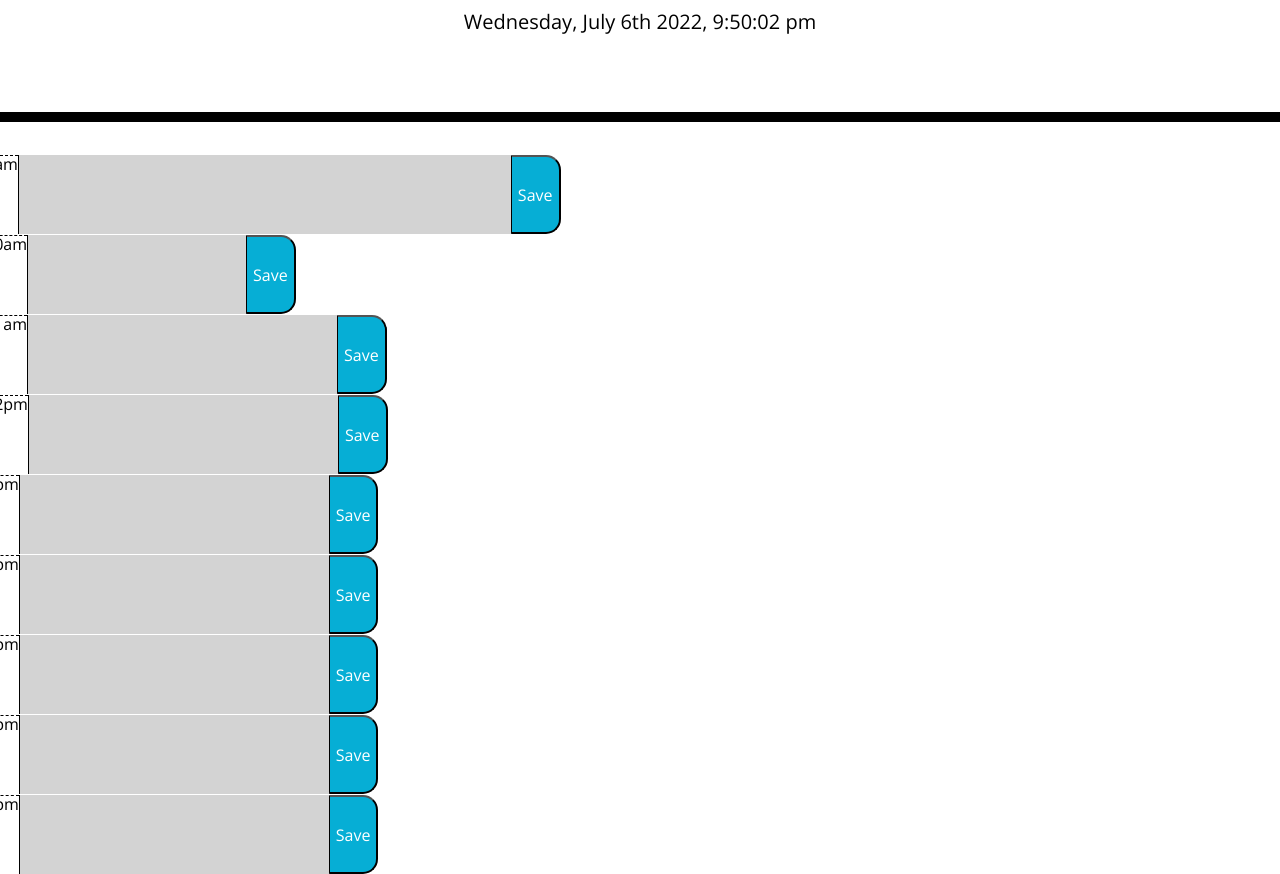
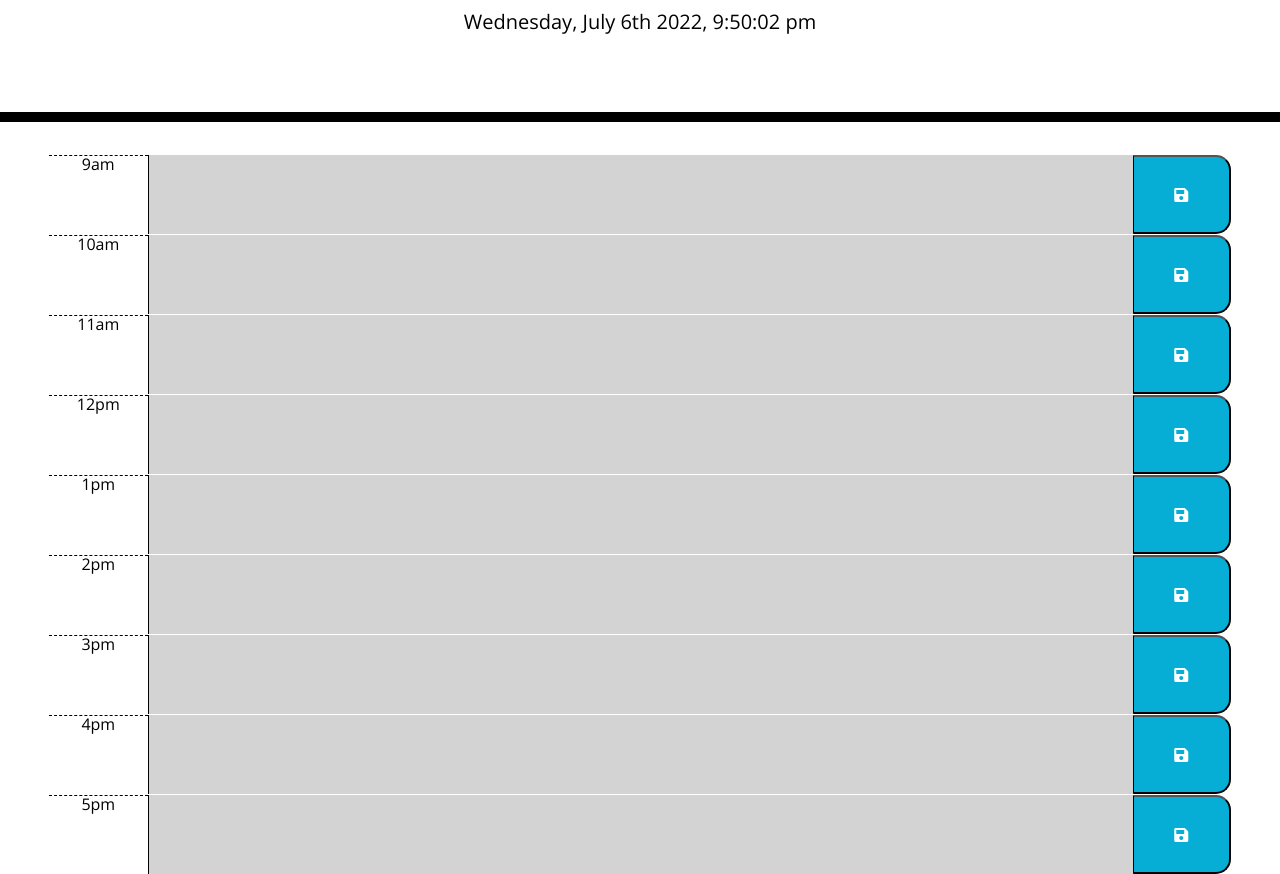
Before and after one commit to LSton40/schedule_calendar, a plain HTML site: page index.html in a window 1280 px wide. Shown: the part 182-1056 px from the top of the page. Drawn offline with nearby package versions, Linux system fonts and the light colour scheme.

Commit message:
All code but getItem stick

```diff
--- a/index.html
+++ b/index.html
@@ -8,12 +8,12 @@
       rel="stylesheet"
       href="https://stackpath.bootstrapcdn.com/bootstrap/4.3.1/css/bootstrap.min.css"
     />
-    <!-- <link
+    <link
       rel="stylesheet"
       href="https://use.fontawesome.com/releases/v5.8.1/css/all.css"
       integrity="sha384-50oBUHEmvpQ+1lW4y57PTFmhCaXp0ML5d60M1M7uH2+nqUivzIebhndOJK28anvf"
       crossorigin="anonymous"
-    /> -->
+    />
     <link
       href="https://fonts.googleapis.com/css?family=Open+Sans&display=swap"
       rel="stylesheet"
@@ -28,98 +28,75 @@
       <p class="lead">A simple calendar app for scheduling your work day</p>
       <p id="currentDay" class="lead"></p>
     </header>
+      <!-- Timeblocks go here -->
+    <main>
 
-
-
-      <!-- Timeblocks go here -->
-      <div class="">
       <p class=""></p>
-
-
-      <!-- <section class="time-blocks"> -->
-      <!-- <div> -->
-        <div class="time-block">
-        <form class="row">
-
-          <p class="hour" id="9">9am</p>
-          <textarea name="Schedule" id="hank" cols="50" rows="3" class="description"></textarea>
-          <button class="saveBtn" id="larry">Save</button>
-
-        </form>
-      </div>
 
       <div class="time-block">
         <form class="row">
-          <div class="hour" id="10">10am</div>
-          <textarea name="" id="" class="description"></textarea>
-          <button class="saveBtn">Save</button>
+          <p class="hour col-1" id="9">9am</p>
+          <textarea name="Schedule 9am" class="description col-10" id="9amText"></textarea>
+          <button class="saveBtn col-1"><i class="fas fa-save"></i></button>
         </form>
       </div>
-
       <div class="time-block">
         <form class="row">
-          <div class="hour" id="11">11am</div>
-          <textarea name="" id="" cols="30" rows="3" class="description"></textarea>
-          <button class="saveBtn">Save</button>
+          <div class="hour col-1" id="10">10am</div>
+          <textarea name="Schedule 10am" class="description col-10"></textarea>
+          <button class="saveBtn col-1"><i class="fas fa-save"></i></button>
         </form>
       </div>
-
       <div class="time-block">
         <form class="row">
-          <div class="hour" id="12">12pm</div>
-          <textarea name="" id="" cols="30" rows="3" class="description"></textarea>
-          <button class="saveBtn">Save</button>
+          <div class="hour col-1" id="11">11am</div>
+          <textarea name="Schedule 11am" class="description col-10"></textarea>
+          <button class="saveBtn col-1"><i class="fas fa-save"></i></button>
         </form>
       </div>
-
       <div class="time-block">
         <form class="row">
-          <div class="hour" id="13">1pm</div>
-          <textarea name="" id="" cols="30" rows="3" class="description"></textarea>
-          <button class="saveBtn">Save</button>
+          <div class="hour col-1" id="12">12pm</div>
+          <textarea name="Schedule 12pm" class="description col-10"></textarea>
+          <button class="saveBtn col-1"><i class="fas fa-save"></i></button>
         </form>
       </div>
-
       <div class="time-block">
         <form class="row">
-          <div class="hour" id="14">2pm</div>
-          <textarea name="" id="" cols="30" rows="3" class="description"></textarea>
-          <button class="saveBtn">Save</button>
+          <div class="hour col-1" id="13">1pm</div>
+          <textarea name="Schedule 1pm" class="description col-10"></textarea>
+          <button class="saveBtn col-1"><i class="fas fa-save"></i></button>
         </form>
       </div>
-
       <div class="time-block">
         <form class="row">
-          <div class="hour" id="15">3pm</div>
-          <textarea name="" id="" cols="30" rows="3" class="description"></textarea>
-          <button class="saveBtn">Save</button>
+          <div class="hour col-1" id="14">2pm</div>
+          <textarea name="Schedule 2pm" class="description col-10"></textarea>
+          <button class="saveBtn col-1"><i class="fas fa-save"></i></button>
         </form>
       </div>
-
       <div class="time-block">
         <form class="row">
-          <div class="hour" id="16">4pm</div>
-          <textarea name="" id="" cols="30" rows="3" class="description"></textarea>
-          <button class="saveBtn">Save</button>
+          <div class="hour col-1" id="15">3pm</div>
+          <textarea name="Schedule 3pm" class="description col-10"></textarea>
+          <button class="saveBtn col-1"><i class="fas fa-save"></i></button>
         </form>
       </div>
-
       <div class="time-block">
         <form class="row">
-          <div class="hour" id="17">5pm</div>
-          <textarea name="" id="" cols="30" rows="3" class="description"></textarea>
-          <button class="saveBtn">Save</button>
+          <div class="hour col-1" id="16">4pm</div>
+          <textarea name="Schedule 4pm" class="description col-10"></textarea>
+          <button class="saveBtn col-1"><i class="fas fa-save"></i></button>
         </form>
       </div>
-
-
-   <!-- </div>
-  </section> -->
-
-
-
-
-    </div>
+      <div class="time-block">
+        <form class="row">
+          <div class="hour col-1" id="17">5pm</div>
+          <textarea name="Schedule 5pm" class="description col-10" id="5pmText"></textarea>
+          <button class="saveBtn col-1"><i class="fas fa-save"></i></button>
+        </form>
+      </div>
+  </main>
 
     <script src="https://code.jquery.com/jquery-3.4.1.min.js"></script>
     <script src="https://cdnjs.cloudflare.com/ajax/libs/moment.js/2.24.0/moment.min.js"></script>
--- a/script.js
+++ b/script.js
@@ -1,25 +1,15 @@
 var day = moment().format('dddd');
 var date = moment().format('MMMM Do YYYY, h:mm:ss a');
 var timeNow = moment().format('LT');
-// var dateTemp = new Date();
-// var hour = dateTemp.getHours();
-
 var hour = moment().hour();
-
-
-// console.log(hour2);
 
 var todaysDate = document.querySelector('#currentDay');
 var hourBlock = document.querySelectorAll('.hour');
 var textTime = document.querySelectorAll('.description');
 
+var timeDay = document.querySelectorAll('.time-block');
+
 var saveBtn = document.querySelectorAll('.saveBtn');
-
-// var hourVal = hourBlock.id;
-
-console.log(todaysDate.id);
-
-var timeDay = document.querySelectorAll('.time-block');
 
 todaysDate.innerText = day + ', ' + date;
 
@@ -29,57 +19,89 @@ for (i=0; i < hourBlock.length; i++) {
     var hourVal = hourBlock[i].id;
     if (hourVal > hour) {
         textTime[i].classList.add('future');
-        // textTime[i].classList.remove('past');
-        // textTime[i].classList.remove('present');
     }
     else if (hourVal == hour) {
         textTime[i].classList.add('present');
-        // textTime[i].classList.remove('past');
-        // textTime[i].classList.remove('future');
     } else {
         textTime[i].classList.add('past');
-        // textTime[i].classList.remove('present');
-        // textTime[i].classList.remove('future');
     }
 
 };
 
 
-// var userBox = document.querySelector('#hank');
-// var btn = document.querySelector('#larry');
+// function vanilly() {
+for (i=0; i < textTime.length; i++) {
 
-// btn.addEventListener('click', function (event) {
-//     event.preventDefault();
+    // textTime[i].value = vanilly();
+    // var key = i;
 
-//     localStorage.setItem('wombat', userBox.value);
+    // localStorage.getItem(key)
+    // if (key !== null) {
+        // var textBox = textTime[i].value;
+        // textBox = localStorage.getItem(key);
+    // }
+
+    saveBtn[i].addEventListener('click', function(event) {
+        event.preventDefault();
 
 
-// });
+
+        var parentEl = event.target.parentElement;
+        var textBoxValue = parentEl.querySelector('.description').value;
+
+        var key = parentEl.querySelector('.description').id;
+        console.log(key);
+
+
+        localStorage.setItem(key, textBoxValue);
+
+        // var storage = localStorage.getItem(key);
+
+        // textBoxValue = localStorage.getItem(key);
+        // console.log(textBox)
+        // return textBox;
+
+
+        return key;
+        // return storage;
+    });
+
+    // var callUp = function() {
+    //     localStorage.getItem(key);
+    // };
+
+    // textBoxValue = callUp();
+    // if (i === key) {
+    //     textBoxValue = localStorage.getItem(key);
+    // }
+
+    // if (i == key) {
+
+    //     console.log(textTime[i]);
+    //     textTime[i].value = localStorage.getItem(key);
+    // }
+};
+// }
 
 for (i=0; i < textTime.length; i++) {
 
+    // function assignVal(event) {
+        var key;
+        localStorage.getItem(key);
 
-    var key = 'agenda' + i;
-
-    // textTime[i].value = localStorage.getItem(key);
+        if (textTime[i].id == key)
+    // var parentEl = event.target.parentElement;
+    // var textBoxValue = parentEl.querySelector('.description').value;
+    // var key = parentEl.querySelector('.description').id;
 
 
+    textTime[i].value = localStorage.getItem(key);
 
+// }
+};
+// for (i=0; i < textTime.length; i++) {
 
-    // console.log(key);
-
-    saveBtn[i].addEventListener('click', function (event) {
-    event.preventDefault();
-    var textBox = textTime[i].value;
-    for (i=0; i < saveBtn.length; i++) {
-
-    localStorage.setItem(key, textBox);
-
-}
-
-    // localStorage.getItem(key);
-    // console.log(textBox)
-    // return textBox;
-});
-
-};
+//     if (textTime[i] == key) {
+//         textTime[i].value = localStorage.getItem(key);
+//     }
+// };
--- a/style.css
+++ b/style.css
@@ -21,26 +21,17 @@ textarea {
   border-bottom: 10px solid black;
 }
 
-/* .time-blocks {
-  display: flex;
-  flex-direction: column;
-  align-content: center;
-  justify-content: center;
-} */
-
-/* .time-blocks {
-  display: flex;
-} */
+main {
+  padding: 0 5%;
+}
 
 .description{
   white-space: pre-wrap;
 }
 
-
 .time-block{
   text-align: center;
   border-radius: 15px;
-  /* flex-grow: 1; */
 }
 
 .row {
@@ -78,7 +69,7 @@ textarea {
   color: white;
 }
 
-.saveBtn:hover {
+.saveBtn i:hover {
   font-size: 20px;
   transition: all .3s ease-in-out;
 }
```
